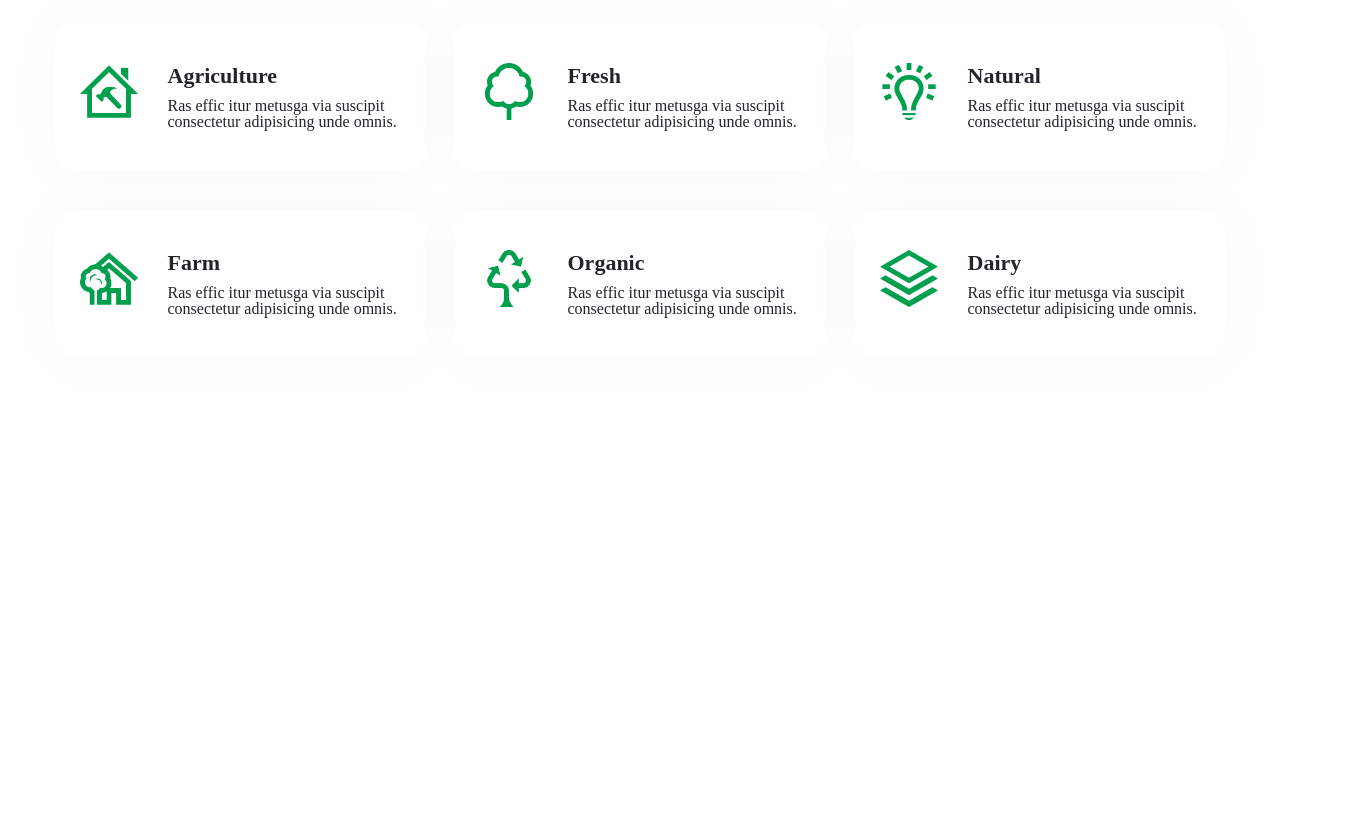
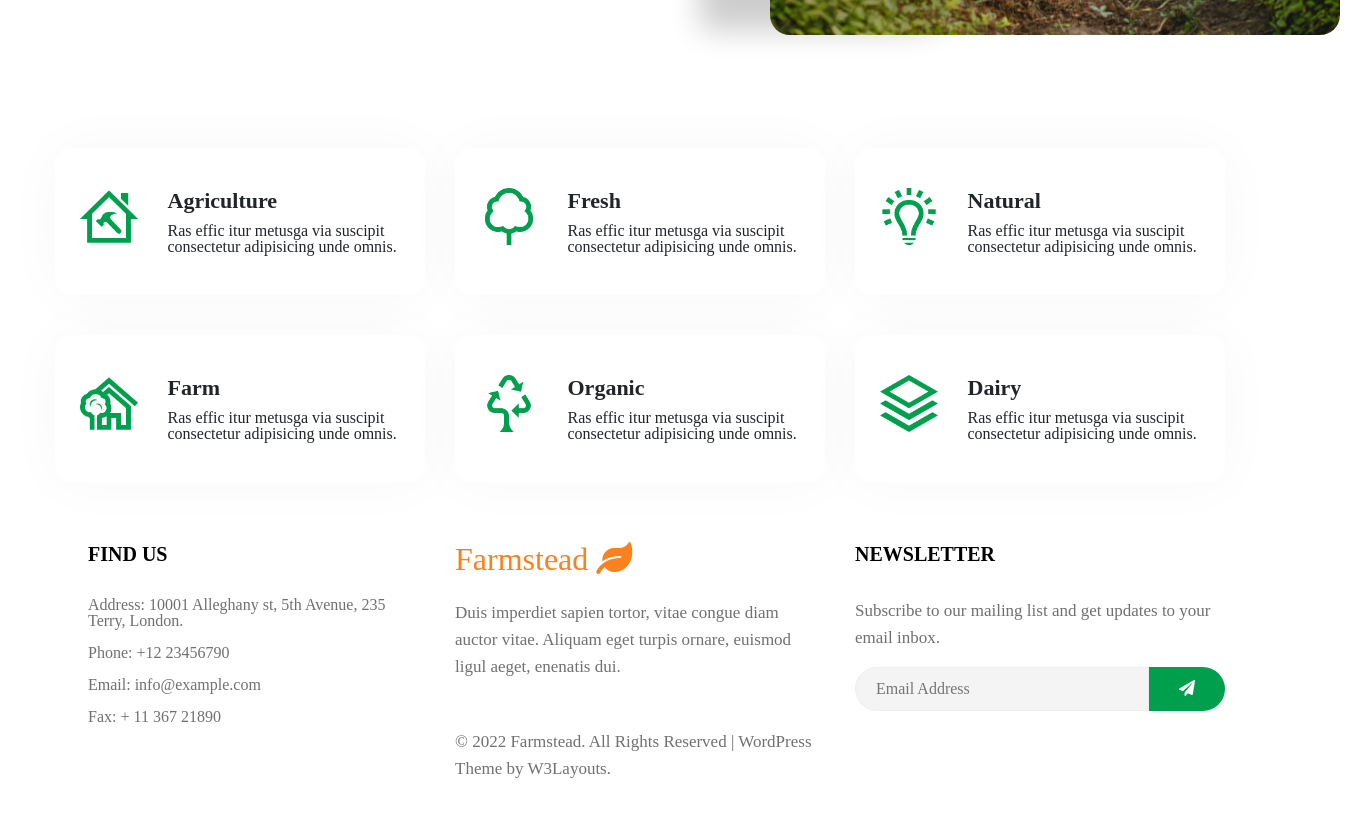
Before and after one commit to huanhutlinh/BC28_CAPSTONE, a plain HTML site: page index.html in a window 1280 px wide. Shown: the part 1979-2807 px from the top of the page, 1355 px wide, since content can reach past the window. Before the commit the page ends 2396 px from the top, so only its background shows below. Drawn offline with nearby package versions, Linux system fonts and the light colour scheme; a web font is replaced by a local one.

Commit message:
footer_website
Signed-off-by: Linhdong <kn.durian.sweet@gmail.com>

```diff
--- a/css/style.css
+++ b/css/style.css
@@ -181,7 +181,7 @@
     left: 115px;
 }
 
-.right__content img{
+.right__content img {
     border-radius: 20px;
 }
 
@@ -198,7 +198,7 @@
     text-align: center;
 }
 
-.info__title{
+.info__title {
     font-size: 70px;
     line-height: 80px;
     color: #fff;
@@ -213,7 +213,7 @@
     letter-spacing: .2px;
 }
 
-.bt__titleleftcontent span{
+.bt__titleleftcontent span {
     font-size: 30px;
     color: #fb811e;
 }
@@ -222,26 +222,26 @@
     margin: 0 10px;
 }
 
-.btt__content h4{
+.btt__content h4 {
     font-size: 24px;
     margin-bottom: 10px;
     font-weight: 600;
 }
 
-.btt__content p{
+.btt__content p {
     font-size: 17px;
     line-height: 27px;
     color: #707070;
 }
 
-.tp__titleleftcontent h3{
+.tp__titleleftcontent h3 {
     font-size: 40px;
     line-height: 50px;
     font-weight: 600;
     color: black;
 }
 
-.tp__titleleftcontent p{
+.tp__titleleftcontent p {
     font-size: 17px;
     line-height: 27px;
     color: #707070;
@@ -282,3 +282,104 @@
 }
 
 /*End featurehomepage*/
+
+/*Footer*/
+
+.footer__Contact h3 {
+    font-size: 20px;
+    line-height: 25px;
+    margin-bottom: 30px;
+    font-weight: 600;
+    text-transform: uppercase;
+    color: black;
+}
+
+.address_Contact {
+    color: #707070;
+}
+
+.address_Contact a {
+    color: unset;
+    text-decoration: none;
+    transition: all 0.3s linear;
+}
+
+.address_Contact a:hover {
+    color: #fb811e;
+    ;
+}
+
+.footer__Logo .logo {
+    font-size: 32px;
+    color: #fb811e;
+    text-decoration: none;
+    transition: all 0.3s linear;
+}
+
+.footer__Logo .logo:hover {
+    color: black;
+}
+
+.footer__Content {
+    font-size: 17px;
+    line-height: 27px;
+    color: #707070;
+}
+
+.footer_Cptext {
+    font-size: 17px;
+    line-height: 27px;
+    color: #707070;
+}
+
+.footer_Cptext a{
+    color: unset;
+    text-decoration: none;
+    transition: all 0.3s linear;
+}
+
+.footer_Cptext a:hover{
+    color: #009f4d;
+}
+
+.footer__Subscribe h3{
+    font-size: 20px;
+    line-height: 25px;
+    margin-bottom: 30px;
+    font-weight: 600;
+    text-transform: uppercase;
+    color: black;
+}
+
+.footer__Subscribe p{
+    font-size: 17px;
+    line-height: 27px;
+    color: #707070;
+}
+
+.subscribe input{
+    background-color: #f4f4f4;
+    border: none;
+    padding: 12px 20px;
+    font-size: 16px;
+    outline: none;
+    width: 80%;
+    color: #707070;
+    border: 1px solid #eee;
+    border-radius: 30px 0px 0px 30px;
+}
+
+.subscribe button{
+    padding: 12px 30px;
+    font-size: 16px;
+    border: none;
+    border-top-right-radius: 30px;
+    border-bottom-right-radius: 30px;
+    background-color: #009f4d;
+    color: #fff;
+}
+
+.subscribe button:hover{
+    opacity: 0.7;
+    cursor: pointer;
+}
--- a/index.html
+++ b/index.html
@@ -159,7 +159,7 @@
                                     elit. Non quae, fugiat.
                                 </p>
                             </div>
-                            <div class="row mt-sm-5 mt-4 pt-lg-4 ">
+                            <div class="row mt-sm-5 mt-4 pt-lg-4">
                                 <div class="col-md-6">
                                     <div class="d-flex bt__titleleftcontent">
                                         <span class="fa fa-users"></span>
@@ -182,21 +182,21 @@
 
                             </div>
                         </div>
-                        <div class="col-lg-5 right__content">
+                        <div class="col-lg-6 mt-lg-0 mt-sm-5 mt-4 right__content">
                             <img class="img-fluid" src="./images/image.jpg" alt="">
                             <div class="info__box">
                                 <h6 class="info__title">
-                                  36+
+                                    36+
                                 </h6>
                                 <p>
-                                  Years of experience
-                                 </p>
-                              </div>
+                                    Years of experience
+                                </p>
                             </div>
                         </div>
                     </div>
+                </div>
 
-                </div>
+            </div>
             </div>
         </section>
         <!--End Homepage-->
@@ -304,7 +304,93 @@
         </section>
         <!--End FeatureHomepage-->
     </main>
+    <!--Footer-->
+    <footer class="footer_website">
+        <div class="container">
+            <div class="row">
+                <div class="col-lg-4 pl-lg-5 footer__Contact">
+                    <h3>Find Us</h3>
+                    <div class="column-2">
+                        <div class="address_Contact">
+                            <p>Address: 10001 Alleghany st, 5th Avenue, 235 Terry, London.</p>
 
+                            <p class="mt-3">Phone: <a href="tel:+12 23456790">+12 23456790</a>
+                            </p>
+
+                            <p class="mt-3"> Email: <a href="mailto:info@example.com">info@example.com</a>
+                            </p>
+
+                            <p class="mt-3">Fax: <a href="tel:+11 367 21890">+ 11 367 21890</a>
+                            </p>
+                        </div>
+
+                    </div>
+                </div>
+
+                <div class="col-lg-4 col-lg-1 mt-lg-0 mt-5">
+                    <h4 class="footer__Logo">
+                        <a class="logo" href="#">Farmstead
+                            <i class="fa fa-leaf"></i>
+                        </a>
+                    </h4>
+                    <p class="mt-4 footer__Content">Duis imperdiet sapien tortor, vitae congue diam auctor vitae. Aliquam
+                        eget turpis ornare, euismod ligul aeget, enenatis dui.
+                    </p>
+
+                    <!-- copyright -->
+                    <p class="mt-5 footer_Cptext CopyRights">&copy; 2022 Farmstead. All Rights Reserved |
+                        WordPress Theme by <a href="#">W3Layouts. </a>
+                    </p>
+                    <!-- //copyright -->
+
+                </div>
+
+
+                <div class="col-lg-4 col-md-7 order-lg-3 order-1 column mt-lg-0 mt-5">
+
+                    <div class="end-column">
+                        <div  class=" footer__Subscribe">
+                            <h3>Newsletter</h3>
+                            <p>Subscribe to our mailing list and get updates to your email inbox.</p>
+
+                            <div class="mt-3 subscribe">
+                                <form action="" class="d-flex" method="post">
+                                    <input type="email" name="Email" placeholder="Email Address" required="">
+                                    <button><span class="fa fa-paper-plane"></span></button>
+                                </form>
+                            </div>
+
+                        </div>
+                    </div>
+
+                    <div class=" mt-4 pt-2">
+                        <ul class="footer__Social">
+                            <li><a href="#"><span class="fa fa-facebook" ></span></a>
+                            </li>
+
+                            <li><a href="#"><span class="fa fa-linkedin"></span></a>
+                            </li>
+
+                            <li><a href="#"><span class="fa fa-twitter"></span></a>
+                            </li>
+
+                            <li><a href="#"><span class="fa fa-google-plus"></span></a>
+                            </li>
+
+                            <li><a href="#"><span class="fa fa-github"></span></a>
+                            </li>
+
+                        </ul>
+
+                    </div>
+                </div>
+
+            </div>
+        </div>
+
+        </div>
+    </footer>
+    <!--End Footer-->
     <!--Bootstrap-->
     <script src="https://code.jquery.com/jquery-3.2.1.slim.min.js"
         integrity="sha384-KJ3o2DKtIkvYIK3UENzmM7KCkRr/rE9/Qpg6aAZGJwFDMVNA/GpGFF93hXpG5KkN"
```
